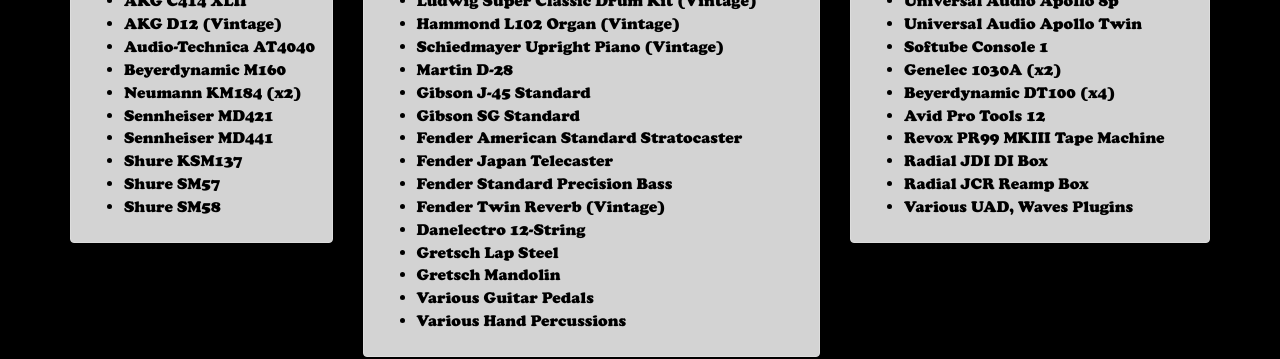
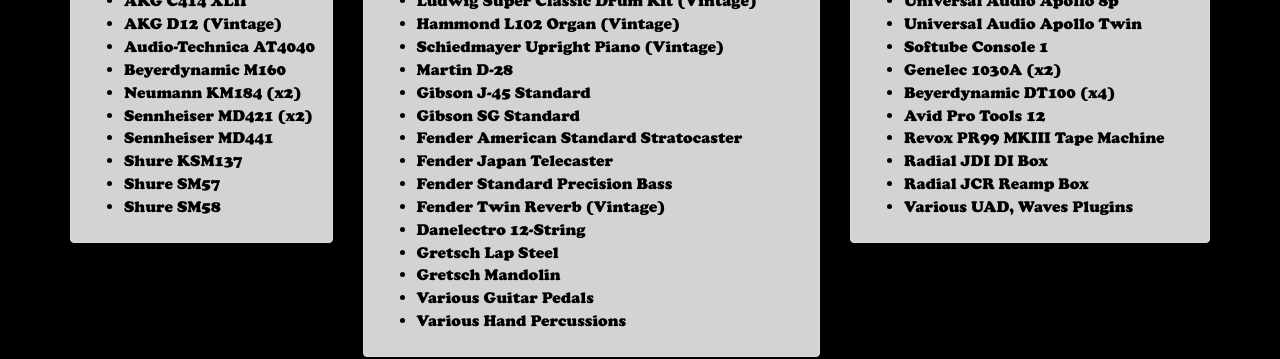
Before and after one commit to that70sstudio/that70sstudio.github.io, a Jekyll site: the page built from index.html, in a window 1280 px wide and 900 px high, scrolled down 904 px. Shown: the part 154-513 px from the top of the window. Built offline with Jekyll 4.4.1, drawn with Linux system fonts in a browser that asks for light colours.

```diff
--- a/_data/equipment.yml
+++ b/_data/equipment.yml
@@ -5,7 +5,7 @@ microphones:
   - Audio-Technica AT4040
   - Beyerdynamic M160
   - Neumann KM184 (x2)
-  - Sennheiser MD421
+  - Sennheiser MD421 (x2)
   - Sennheiser MD441
   - Shure KSM137
   - Shure SM57
```
